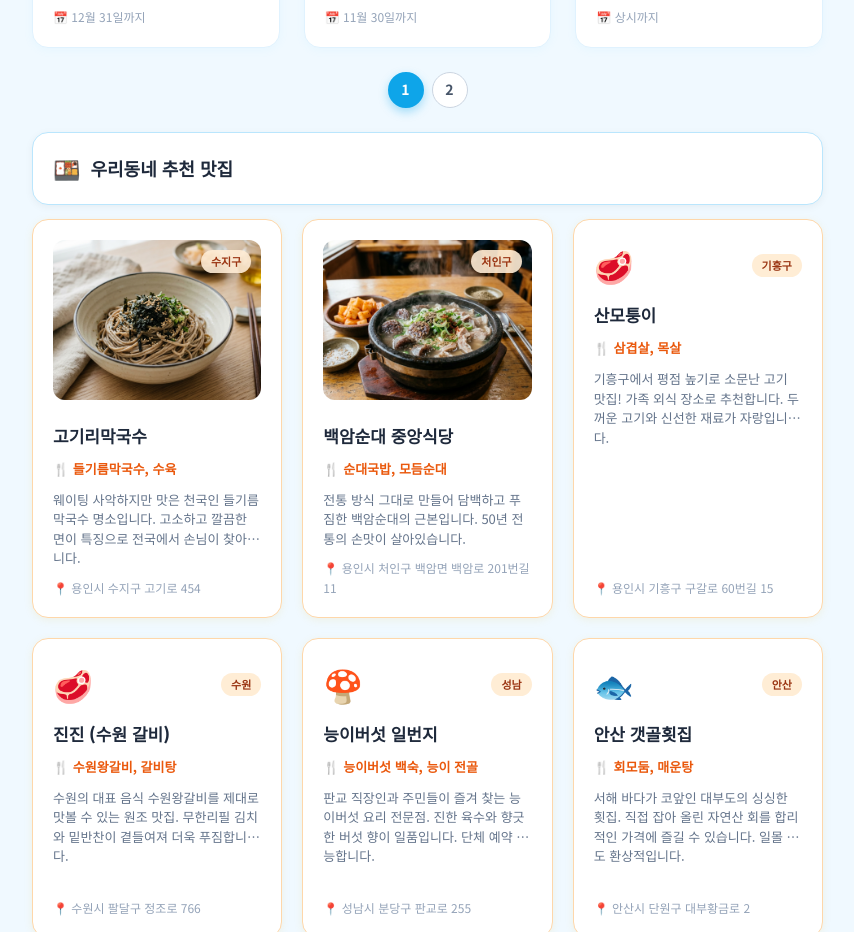
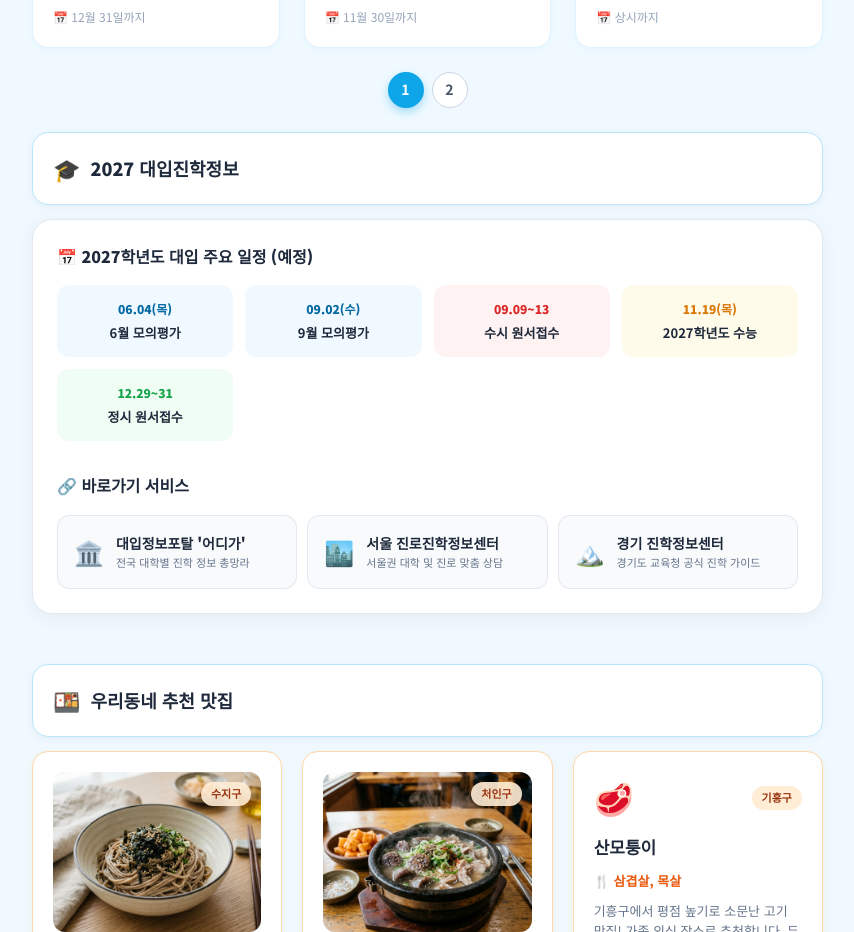
Before and after one commit to bopdoryainolza2026-afk/my-local-info, a Next.js app: page / in a window 1280 px wide. Shown: the part 2580-3512 px from the top of the page, without its empty margins (74-928 px from the left). Built offline with nearby package versions, Linux system fonts and the light colour scheme; no server answers.

Commit message:
Add 2027 College Admission info section with schedule and portal links

```diff
--- a/src/app/page.tsx
+++ b/src/app/page.tsx
@@ -95,6 +95,78 @@ export default function Home() {
           <section id="benefits" style={{ scrollMarginTop: 80, marginBottom: 24 }}>
             <SectionTitle emoji="💰" title="지원금/혜택" />
             <PagedBenefitSection items={yonginBenefits} allPosts={allPosts} />
+          </section>
+
+          {/* ---- 2027 대입진학정보 섹션 (신설) ---- */}
+          <section id="education" style={{ marginTop: 20, marginBottom: 50, scrollMarginTop: 80 }}>
+            <SectionTitle emoji="🎓" title="2027 대입진학정보" />
+            <div style={{
+              background: "white",
+              borderRadius: 20,
+              padding: "24px",
+              boxShadow: "0 4px 20px rgba(0,0,0,0.05)",
+              border: "1px solid #e2e8f0",
+            }}>
+              {/* 주요 일정표 */}
+              <div style={{ marginBottom: 32 }}>
+                <h3 style={{ fontSize: 16, fontWeight: 800, color: "#1e293b", marginBottom: 16, display: "flex", alignItems: "center", gap: 8 }}>
+                  📅 2027학년도 대입 주요 일정 (예정)
+                </h3>
+                <div style={{ display: "grid", gridTemplateColumns: "repeat(auto-fit, minmax(140px, 1fr))", gap: 12 }}>
+                  {[
+                    { date: "06.04(목)", title: "6월 모의평가", bg: "#f0f9ff", color: "#0369a1" },
+                    { date: "09.02(수)", title: "9월 모의평가", bg: "#f0f9ff", color: "#0369a1" },
+                    { date: "09.09~13", title: "수시 원서접수", bg: "#fef2f2", color: "#dc2626" },
+                    { date: "11.19(목)", title: "2027학년도 수능", bg: "#fffbeb", color: "#d97706" },
+                    { date: "12.29~31", title: "정시 원서접수", bg: "#f0fdf4", color: "#16a34a" },
+                  ].map((item, idx) => (
+                    <div key={idx} style={{ background: item.bg, padding: "14px", borderRadius: 12, textAlign: "center" }}>
+                      <p style={{ fontSize: 12, color: item.color, fontWeight: 800, marginBottom: 4 }}>{item.date}</p>
+                      <p style={{ fontSize: 13, fontWeight: 700, color: "#1e293b" }}>{item.title}</p>
+                    </div>
+                  ))}
+                </div>
+              </div>
+
+              {/* 주요 정보 사이트 버튼 */}
+              <div>
+                <h3 style={{ fontSize: 16, fontWeight: 800, color: "#1e293b", marginBottom: 16 }}>
+                  🔗 바로가기 서비스
+                </h3>
+                <div style={{ display: "flex", flexWrap: "wrap", gap: 10 }}>
+                  <a href="https://www.adiga.kr" target="_blank" rel="noopener noreferrer" style={{
+                    flex: "1 1 200px", background: "#f8fafc", padding: "16px", borderRadius: 12, border: "1px solid #e2e8f0",
+                    textDecoration: "none", display: "flex", alignItems: "center", gap: 12, transition: "transform 0.2s"
+                  }}>
+                    <span style={{ fontSize: 24 }}>🏛️</span>
+                    <div>
+                      <p style={{ margin: 0, fontSize: 14, fontWeight: 800, color: "#1e293b" }}>대입정보포탈 '어디가'</p>
+                      <p style={{ margin: 0, fontSize: 11, color: "#64748b" }}>전국 대학별 진학 정보 총망라</p>
+                    </div>
+                  </a>
+                  <a href="https://www.jinhak.or.kr" target="_blank" rel="noopener noreferrer" style={{
+                    flex: "1 1 200px", background: "#f8fafc", padding: "16px", borderRadius: 12, border: "1px solid #e2e8f0",
+                    textDecoration: "none", display: "flex", alignItems: "center", gap: 12
+                  }}>
+                    <span style={{ fontSize: 24 }}>🏙️</span>
+                    <div>
+                      <p style={{ margin: 0, fontSize: 14, fontWeight: 800, color: "#1e293b" }}>서울 진로진학정보센터</p>
+                      <p style={{ margin: 0, fontSize: 11, color: "#64748b" }}>서울권 대학 및 진로 맞춤 상담</p>
+                    </div>
+                  </a>
+                  <a href="https://jinhak.goe.go.kr" target="_blank" rel="noopener noreferrer" style={{
+                    flex: "1 1 200px", background: "#f8fafc", padding: "16px", borderRadius: 12, border: "1px solid #e2e8f0",
+                    textDecoration: "none", display: "flex", alignItems: "center", gap: 12
+                  }}>
+                    <span style={{ fontSize: 24 }}>🏔️</span>
+                    <div>
+                      <p style={{ margin: 0, fontSize: 14, fontWeight: 800, color: "#1e293b" }}>경기 진학정보센터</p>
+                      <p style={{ margin: 0, fontSize: 11, color: "#64748b" }}>경기도 교육청 공식 진학 가이드</p>
+                    </div>
+                  </a>
+                </div>
+              </div>
+            </div>
           </section>
 
           {/* ---- 우리동네 맛집 섹션 (상단 이동) ---- */}
```
